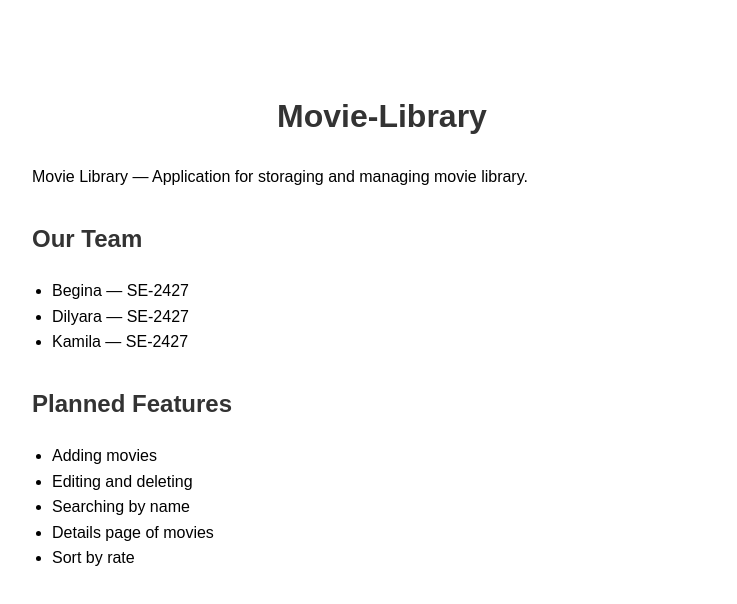
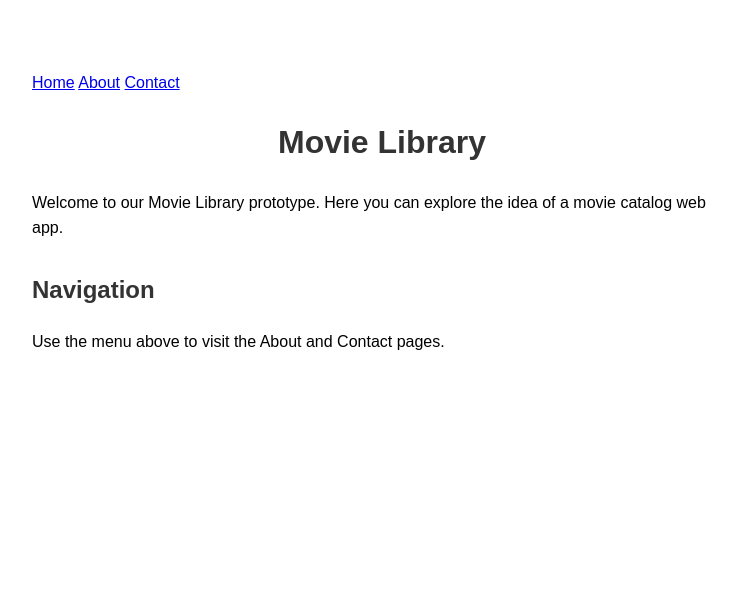
Before and after one commit to meaemb/movie-library, a website: page views/index.html in a window 1280 px wide. Shown: the whole page, without its empty margins (258-995 px from the left). Drawn offline with Linux system fonts and the light colour scheme.

Commit message:
Add Home and About routes and pages

```diff
--- a/server.js
+++ b/server.js
@@ -7,6 +7,11 @@ app.get('/', (req, res) => {
     res.sendFile(__dirname + '/views/index.html');
 });
 
+app.get('/about', (req, res) => {
+  res.sendFile(__dirname + '/views/about.html');
+});
+
+
 app.listen(3000, () => {
     console.log('Server running on http://localhost:3000');
 });
--- a/views/index.html
+++ b/views/index.html
@@ -1,28 +1,22 @@
 <!DOCTYPE html>
 <html lang="en">
 <head>
-    <meta charset="UTF-8">
-    <title>Movie-Library</title>
-    <link rel="stylesheet" href="/styles.css">
+  <meta charset="UTF-8" />
+  <meta name="viewport" content="width=device-width, initial-scale=1.0"/>
+  <title>Movie Library</title>
+  <link rel="stylesheet" href="/styles.css">
 </head>
 <body>
-    <h1>Movie-Library</h1>
-    <p>Movie Library — Application for storaging and managing movie library.</p>
+  <nav>
+    <a href="/">Home</a>
+    <a href="/about">About</a>
+    <a href="/contact">Contact</a>
+  </nav>
 
-    <h2>Our Team</h2>
-    <ul>
-        <li>Begina — SE-2427</li>
-        <li>Dilyara — SE-2427</li>
-        <li>Kamila — SE-2427</li>
-    </ul>
+  <h1>Movie Library</h1>
+  <p>Welcome to our Movie Library prototype. Here you can explore the idea of a movie catalog web app.</p>
 
-    <h2>Planned Features</h2>
-    <ul>
-        <li>Adding movies</li>
-        <li>Editing and deleting </li>
-        <li>Searching by name</li>
-        <li>Details page of movies</li>
-        <li>Sort by rate</li>
-    </ul>
+  <h2>Navigation</h2>
+  <p>Use the menu above to visit the About and Contact pages.</p>
 </body>
 </html>
```
Also changed, not shown: views/about.html (added, +26 -0 lines).
